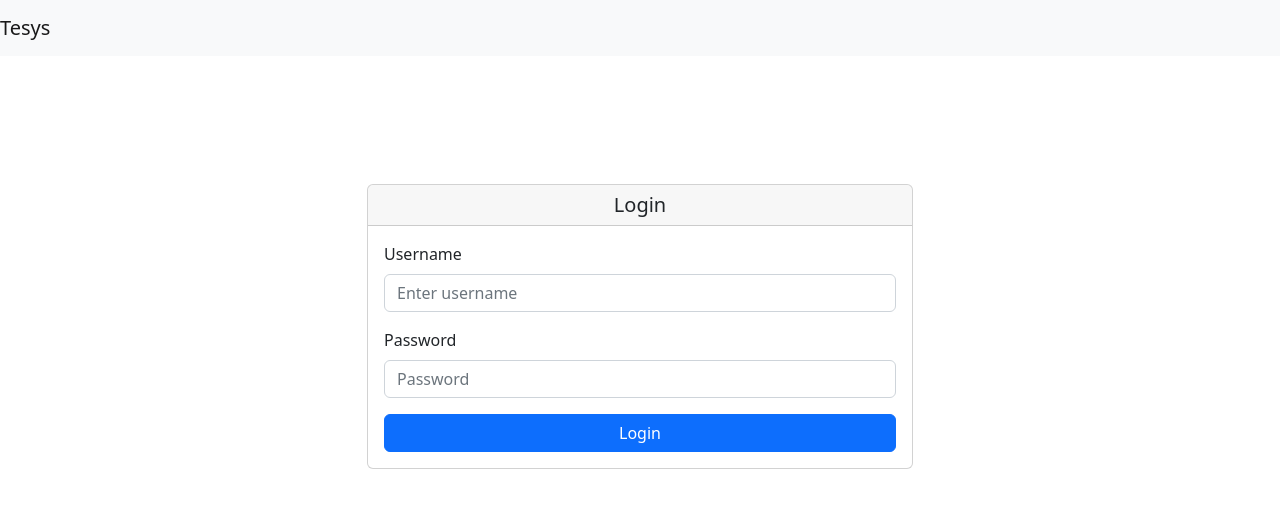
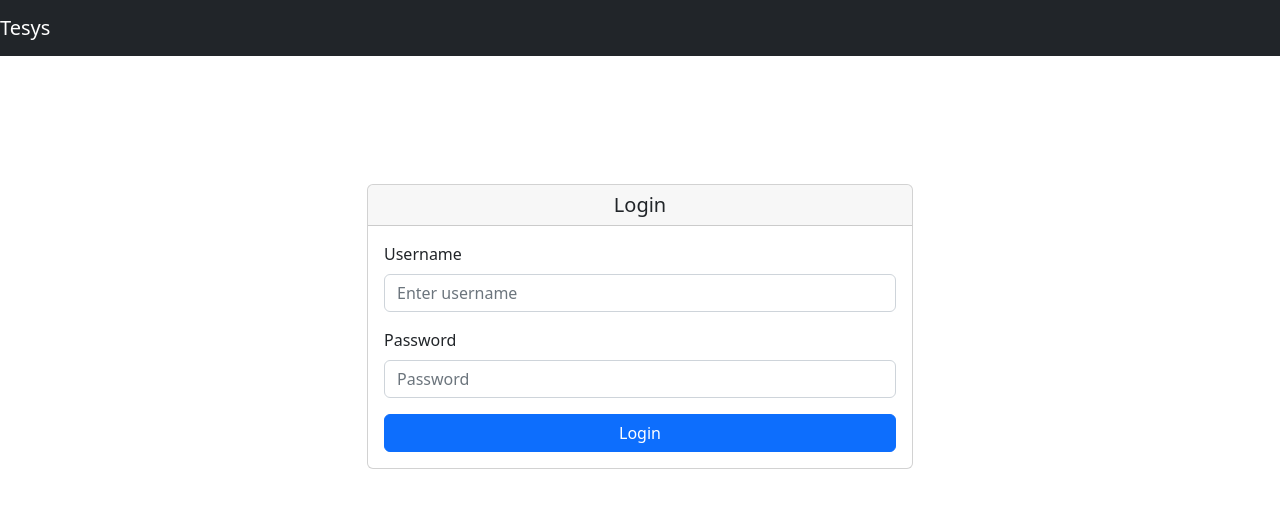
Before and after one commit to Overkill95/corso_tesys_comune, an Angular app in the folder angularSoap/: page / in a window 1280 px wide. Shown: the top 508 px of the page. Built offline with nearby package versions, Linux system fonts and the light colour scheme.

Commit message:
aggiunto un custom Permission evaluator per dip e employees

```diff
--- a/angularSoap/src/app/navbar/navbar.component.html
+++ b/angularSoap/src/app/navbar/navbar.component.html
@@ -1,4 +1,4 @@
-<nav class="navbar navbar-expand-lg navbar-light bg-light">
+<nav class="navbar navbar-expand-lg navbar-dark bg-dark">
   <a class="navbar-brand" href="#">Tesys</a>
   <button class="navbar-toggler" type="button" data-toggle="collapse" data-target="#navbarNav" aria-controls="navbarNav" aria-expanded="false" aria-label="Toggle navigation">
     <span class="navbar-toggler-icon"></span>
```
